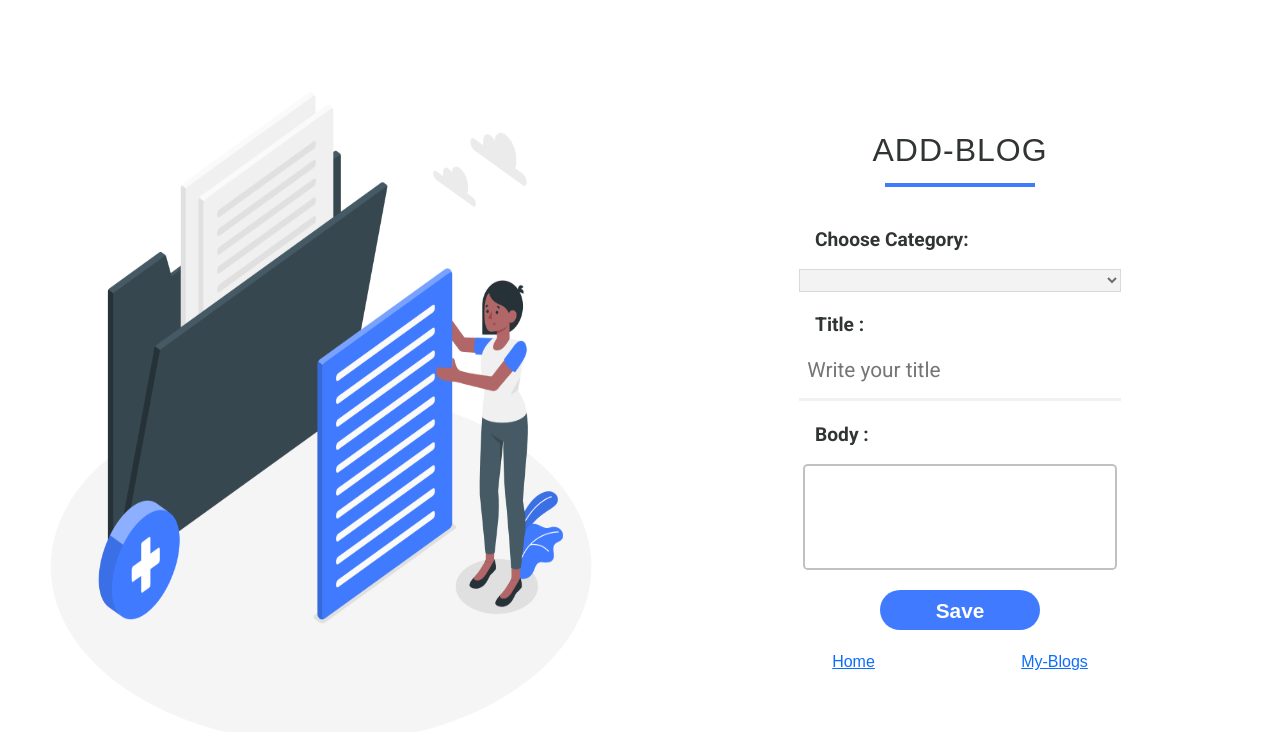
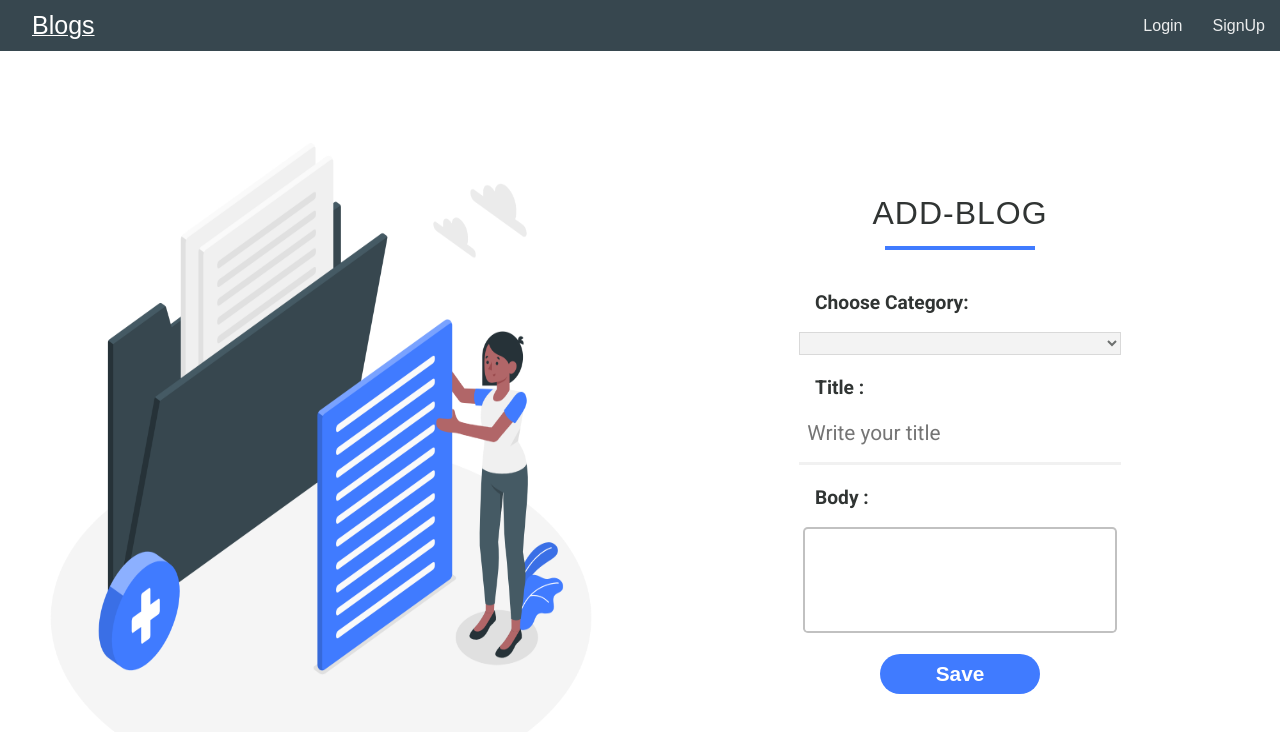
Before and after one commit to momen882001/Blogs_project, a React (Create React App) app in the folder blogs/: page /blog in a window 1280 px wide. Shown: the top 732 px of the page. Built offline with nearby package versions, Linux system fonts and the light colour scheme.

Commit message:
nav edit color

```diff
--- a/blogs/src/Components/Add-Blog/Blog.jsx
+++ b/blogs/src/Components/Add-Blog/Blog.jsx
@@ -3,6 +3,7 @@ import './Blog.css'
 import { useNavigate,Link } from "react-router-dom";
 import axios from '../API/axios'
 import imgLeft from '../assets/Add files-amico.png'
+import NavBar from '../navBar/NavBar'
 
 function Blog() {
     const [category, setCategory] = useState('');
@@ -32,8 +33,9 @@ function Blog() {
     };
 
     return (
+        <>
+         <NavBar/>
         <div className="login">
-
 <section className="side" style={{padding:"0", margin:"0"}}>
         <img src= {imgLeft} alt="" size="2x" style={{padding:"0", margin:"0"}}/>
     </section>
@@ -71,18 +73,19 @@ function Blog() {
 
                <button className="blog-btn" type="submit">Save</button>
 
-               <div className="other">
+               {/* <div className="other">
                 <Link to="/">
                 Home
                   </Link>
                   <Link to="/User">
                   My-Blogs
                   </Link>
-                </div>
+                </div> */}
             </form>
             </div>
             </section>
         </div>
+        </>
     )
 }
 
--- a/blogs/src/Components/navBar/NavBar.css
+++ b/blogs/src/Components/navBar/NavBar.css
@@ -1,63 +1,9 @@
-/* * {
-    padding: 0;
-    margin: 0;
-    box-sizing: border-box;
-    font-family: "Poppins" , sans-serif;
-}
-
-li {
-    text-decoration: none;
-    list-style: none;
-}
-
-.navbar {
+.Navbar {
+    height: 3.2rem;
     display: flex;
     justify-content: space-between;
     align-items: center;
-    height: 10vh;
-    box-shadow: rgba(50, 50, 93, 0.23) 0 30px 30px -20px;
-}
-
-
-.nav-links {
-    display: flex;
-    justify-content: flex-end;
-    width: 50%;
-}
-
-.container {
-    max-width: 90%;
-    margin: auto;
-    display: flex;
-    justify-content: space-between;
-    align-items: center;
-}
-
-.nav-links li {
-    color: black;
-    font-size: 20px;
-    padding: 0 10px;
-    margin: 10px;
-    cursor: pointer;
-    text-transform: capitalize;
-    text-decoration: none;
-    transition: 0.5s ease;
-}
-
-.nav-links li:hover {
-    color: seagreen;
-}
-
-.nav-links Link {
-    text-decoration: none;
-} */
-
-.Navbar {
-    height: 60px;
-    display: flex;
-    justify-content: space-between;
-    align-items: center;
-    background: #191919;
+    background: rgb(55 71 79);
     opacity: 1;
     position: sticky;
     top: 0;
```
